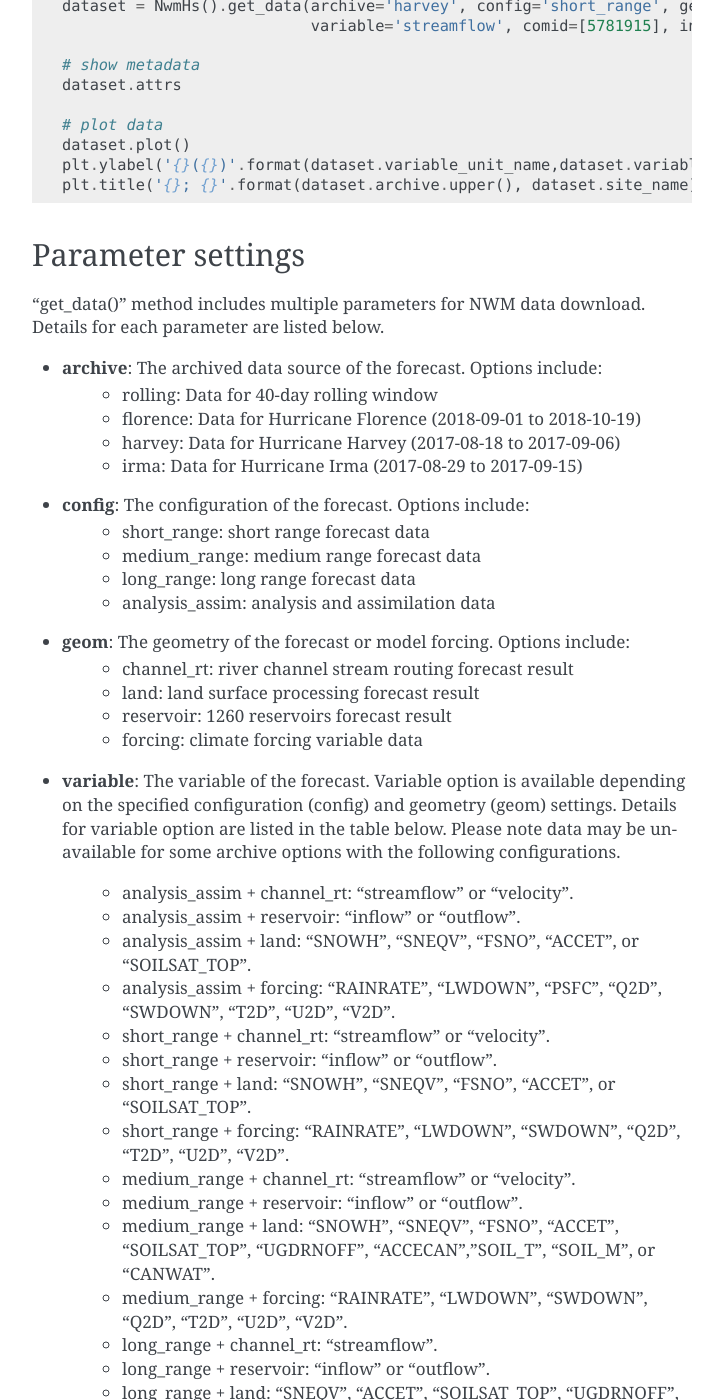
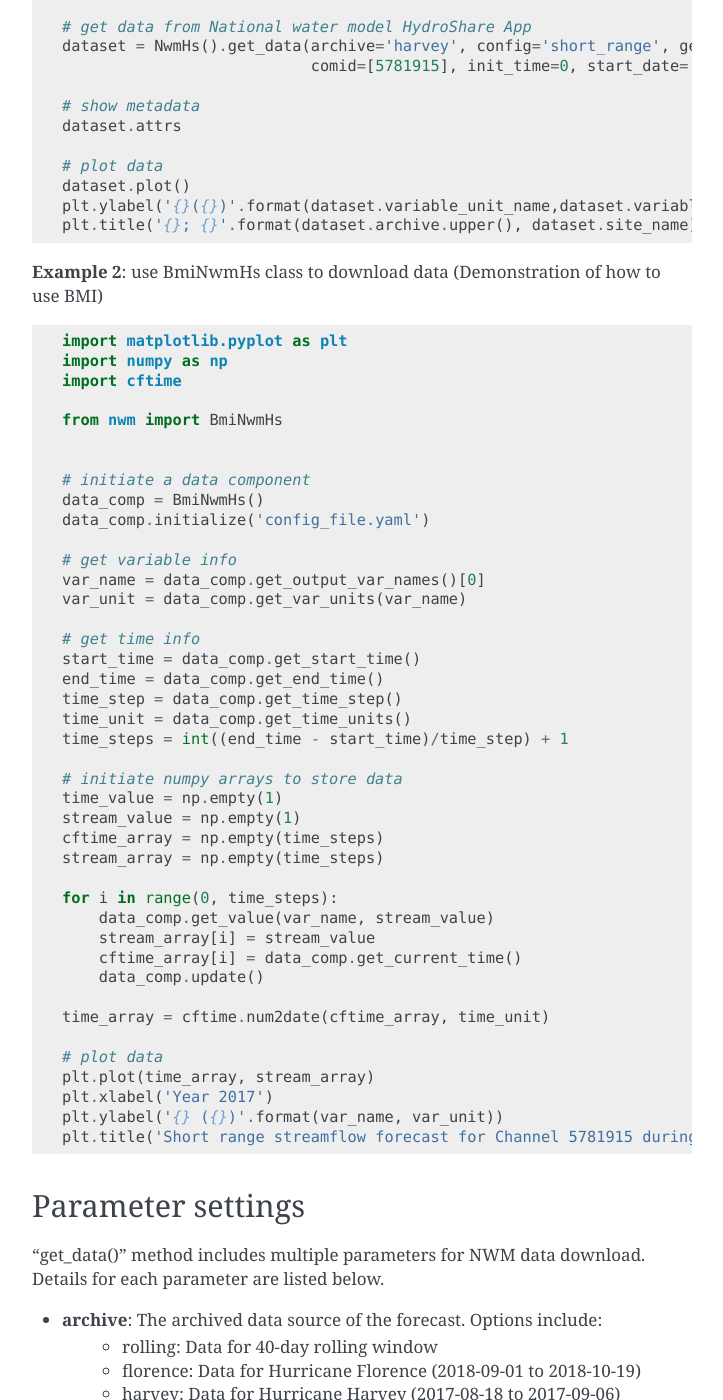
Before and after one commit to gantian127/nwm, a Sphinx documentation site: the page built from docs/source/index.rst, in a window 1280 px wide and 1400 px high, scrolled down 792 px. Shown: the whole window, without its empty margins (388-1111 px from the left). Built offline with Sphinx 7.4.7, drawn with Linux system fonts in a browser that asks for light colours; some of the changed text lies outside the part shown.

Commit message:
docs: add bmi example

```diff
--- a/docs/source/index.rst
+++ b/docs/source/index.rst
@@ -36,14 +36,16 @@ You can launch binder to test and run the code below. |binder|
 .. |binder| image:: https://mybinder.org/badge_logo.svg
  :target: https://mybinder.org/v2/gh/gantian127/nwm/master?filepath=notebooks%2Fnwm.ipynb
 
+**Example 1**: use NwmHs class to download data (Recommended method)
+
 .. code-block:: python
 
     import matplotlib.pyplot as plt
     from nwm import NwmHs
 
     # get data from National water model HydroShare App
-    dataset = NwmHs().get_data(archive='harvey', config='short_range', geom='channel_rt',
-                               variable='streamflow', comid=[5781915], init_time=0, start_date='2017-08-23')
+    dataset = NwmHs().get_data(archive='harvey', config='short_range', geom='channel_rt', variable='streamflow',
+                               comid=[5781915], init_time=0, start_date='2017-08-23')
 
     # show metadata
     dataset.attrs
@@ -53,6 +55,52 @@ You can launch binder to test and run the code below. |binder|
     plt.ylabel('{}({})'.format(dataset.variable_unit_name,dataset.variable_unit))
     plt.title('{}; {}'.format(dataset.archive.upper(), dataset.site_name))
 
+
+**Example 2**: use BmiNwmHs class to download data (Demonstration of how to use BMI)
+
+.. code-block:: python
+
+    import matplotlib.pyplot as plt
+    import numpy as np
+    import cftime
+
+    from nwm import BmiNwmHs
+
+
+    # initiate a data component
+    data_comp = BmiNwmHs()
+    data_comp.initialize('config_file.yaml')
+
+    # get variable info
+    var_name = data_comp.get_output_var_names()[0]
+    var_unit = data_comp.get_var_units(var_name)
+
+    # get time info
+    start_time = data_comp.get_start_time()
+    end_time = data_comp.get_end_time()
+    time_step = data_comp.get_time_step()
+    time_unit = data_comp.get_time_units()
+    time_steps = int((end_time - start_time)/time_step) + 1
+
+    # initiate numpy arrays to store data
+    time_value = np.empty(1)
+    stream_value = np.empty(1)
+    cftime_array = np.empty(time_steps)
+    stream_array = np.empty(time_steps)
+
+    for i in range(0, time_steps):
+        data_comp.get_value(var_name, stream_value)
+        stream_array[i] = stream_value
+        cftime_array[i] = data_comp.get_current_time()
+        data_comp.update()
+
+    time_array = cftime.num2date(cftime_array, time_unit)
+
+    # plot data
+    plt.plot(time_array, stream_array)
+    plt.xlabel('Year 2017')
+    plt.ylabel('{} ({})'.format(var_name, var_unit))
+    plt.title('Short range streamflow forecast for Channel 5781915 during Harvey Hurricane Event')
 
 Parameter settings
 +++++++++++++++++++
```
